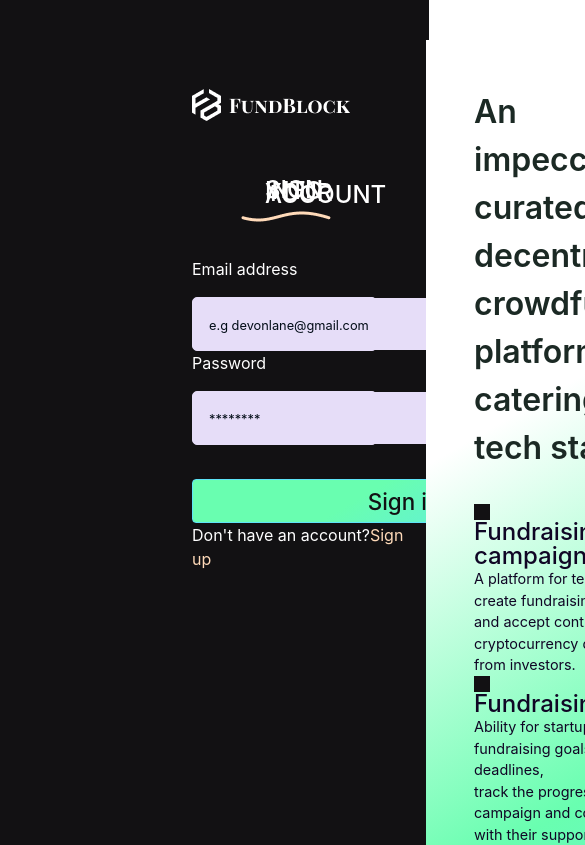
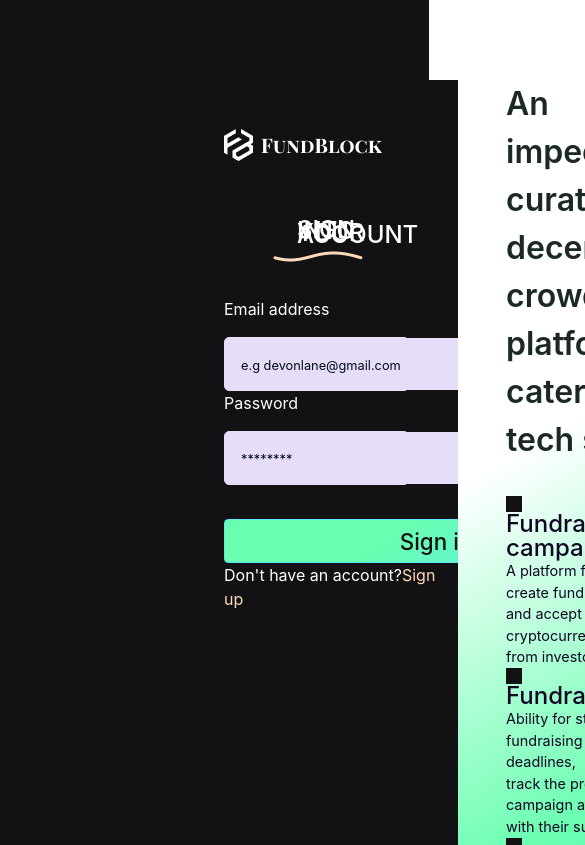
Before and after one commit to pheobeayo/fundblocks, a React (Create React App) app: page /sign-in in a window 390 px wide. Shown: the top 845 px of the page, 585 px wide, since content can reach past the window. Built offline with nearby package versions, Linux system fonts and the light colour scheme.

Commit message:
more
responsiveness

```diff
--- a/src/components/crypto/crypto.styles.js
+++ b/src/components/crypto/crypto.styles.js
@@ -23,15 +23,21 @@ display: flex;
 flex-direction: column;
 background:#121113;
 
+@media ${devices.tab} {
+  flex-basis: 56%;
+}
 
      & p{
         font-size: 1.5rem;
         margin-left: 28rem;
+        color: #fff;
+        margin-bottom:1rem;
      }
 
      @media ${devices.tab} {
       & p {
         font-size: 1rem;
+        color: #fff;
       }
     }
 
@@ -73,14 +79,17 @@ export const Header = styled.div`
    @media ${devices.md} {
     & h2 {
       font-size: 1.5rem;
+      color: #fff;
     }
     & h3 {
       font-size: 1rem;
+      color: #fff;
     }
     }
     @media ${devices.tab} {
       & h3 {
         font-size: 1.25rem;
+        color: #fff;
       }
     }
 
--- a/src/components/funded-projects/funded.styles.js
+++ b/src/components/funded-projects/funded.styles.js
@@ -20,6 +20,10 @@ export const ProjectsWrapper = styled.div`
 display: flex;
 flex-direction: column;
 background:#121113;
+
+@media ${devices.tab} {
+  flex-basis: 56%;
+}
 
 
 
--- a/src/components/ongoing-projects/ongoing.styles.js
+++ b/src/components/ongoing-projects/ongoing.styles.js
@@ -22,6 +22,10 @@ export const ProjectsWrapper = styled.div`
 display: flex;
 flex-direction: column;
 background:#121113;
+
+@media ${devices.tab} {
+  flex-basis: 56%;
+}
   `;
 
 
@@ -80,14 +84,14 @@ export const SummaryContainer2 = styled.section`
     `;
 
 
-    export const Header = styled.div`
+export const Header = styled.div`
     display: flex;
     flex-direction: column;
     align-items: center;
     justify-content:center;
     align-content: center;
     gap: 16px;
-   margin-right:5rem;
+    margin-right:5rem;
 
     & h2 {
         color: #fff;
@@ -117,7 +121,9 @@ export const SummaryContainer2 = styled.section`
       }
     }
 
-    `;
+
+
+`;
 export const SummaryCard = styled.div`
     width:25%;
     display: flex;
@@ -155,4 +161,6 @@ export const SummaryCard = styled.div`
       width:90%;
       margin-left:1rem;
     }
+
+
   `;
--- a/src/components/projects/projects.styles.js
+++ b/src/components/projects/projects.styles.js
@@ -20,6 +20,10 @@ export const ProjectsWrapper = styled.div`
   display: flex;
   flex-direction: column;
   background:#121113;
+
+  @media ${devices.tab} {
+  flex-basis: 56%;
+}
 
   & hr {
     color:#FFDAB9;
--- a/src/components/testimonials/testimonials.styles.js
+++ b/src/components/testimonials/testimonials.styles.js
@@ -24,6 +24,9 @@ display: flex;
 flex-direction: column;
 background:#121113;
 
+@media ${devices.tab} {
+  flex-basis: 56%;
+}
 
       `;
 
--- a/src/pages/home/home.styles.js
+++ b/src/pages/home/home.styles.js
@@ -45,8 +45,6 @@ gap: 28px;
 
       `;
 
-
-
 export const TextContainer = styled.div`
 margin-top:2rem;
 h1 {
@@ -76,7 +74,7 @@ h1 {
   flex-basis: 56%;
 }
 
-@media ${devices.md} {
+@media ${devices.sm} {
   & h1 {
     font-size: 4rem;
   }
@@ -94,7 +92,6 @@ h1 {
     font-size: 5.5rem;
   }
 }
-
 
 `;
 
--- a/src/pages/project-creation/createproject.styles.js
+++ b/src/pages/project-creation/createproject.styles.js
@@ -1,4 +1,5 @@
 import styled from "styled-components";
+import { devices } from "../../utils/device";
 
 export const CreationParent = styled.div`
     width: 100vw;
@@ -6,6 +7,12 @@ export const CreationParent = styled.div`
     display: flex;
     flex-direction: column;
     background:#121113;
+    padding: 40px 32px 56px 32px;
+
+
+    @media ${devices.md} {
+      padding: 40px 40px 96px 40px;
+    }
 
 
 
--- a/src/pages/sign-in/sign.in.styles.js
+++ b/src/pages/sign-in/sign.in.styles.js
@@ -7,6 +7,11 @@ export const SigninParent = styled.div`
     display: flex;
     flex-direction: column;
     background:#121113;
+    padding: 40px 32px 56px 32px;
+
+    @media ${devices.md} {
+      padding: 40px 40px 40px 40px;
+    }
 
 
 
@@ -73,12 +78,12 @@ export const Wrapper = styled.div`
 
 export const SecondWrapper = styled.div`
     width: 75vw;
-    height: 150vh;
+    height: 142.8vh;
     background:linear-gradient(150deg, #fff 30%, #69FEB0 60%, #5DE4F7 );
     display: flex;
     flex-direction: column;
     padding-left: 3rem;
-    padding-top:3rem;
+
 
   & h1{
         color:#1B2924;
--- a/src/pages/sign-up/sign.up.styles.js
+++ b/src/pages/sign-up/sign.up.styles.js
@@ -8,6 +8,12 @@ export const SignupParent = styled.div`
     flex-direction: column;
     background:#121113;
     padding: 40px 32px 56px 32px;
+
+    @media ${devices.md} {
+      padding: 40px 40px 96px 40px;
+    }
+
+
 
 
      `;
```
